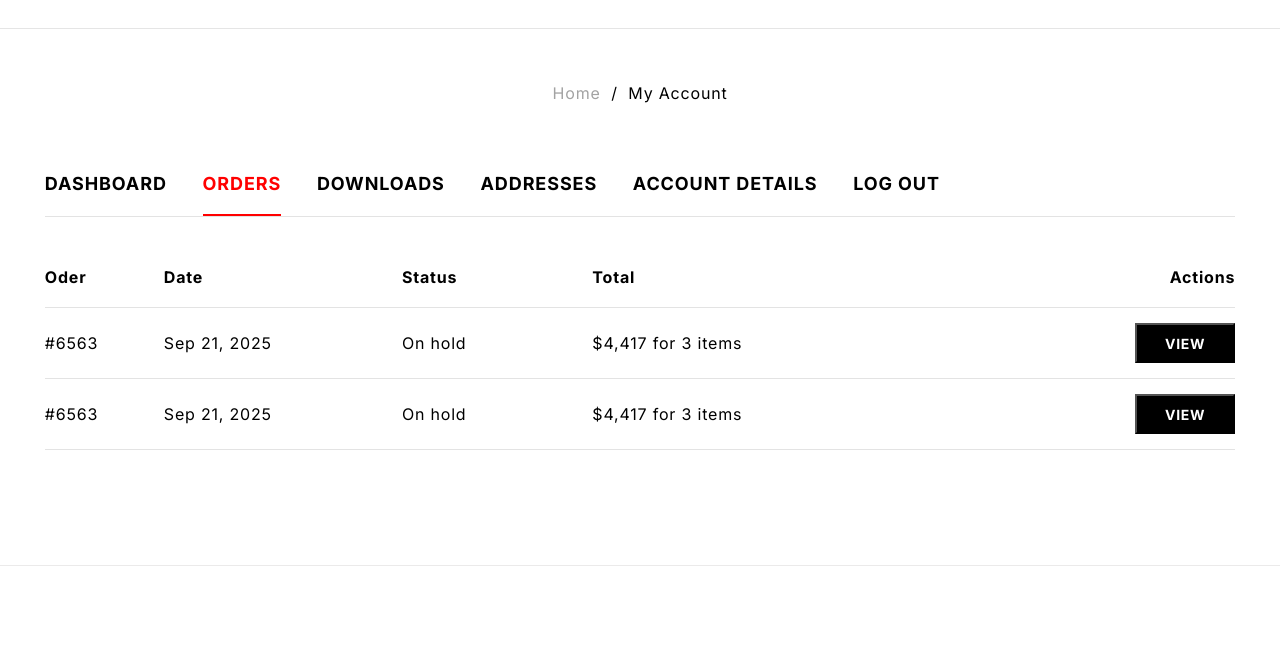
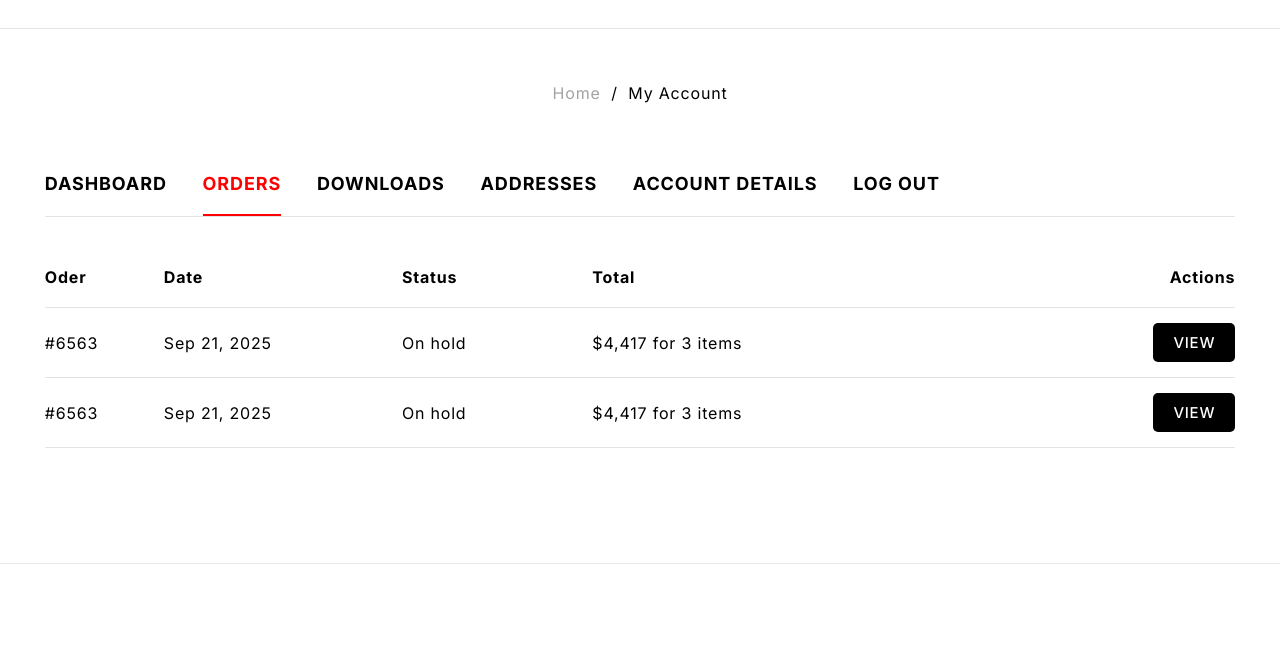
Before and after one commit to vinadat122/t2507e_html, a plain HTML site: page asm5_oders.html in a window 1280 px wide. Shown: the part 136-800 px from the top of the page. Drawn offline with Linux system fonts and the light colour scheme.

Commit message:
lastupdate

```diff
--- a/asm5_oders.html
+++ b/asm5_oders.html
@@ -74,14 +74,14 @@
                         <td>Sep 21, 2025</td>
                         <td>On hold</td>
                         <td>$4,417 for 3 items</td>
-                        <td class="col-e"><button type="button">VIEW</button></td>
+                        <td class="col-e"><a href="https://vinadat122.github.io/t2507e_html/asm5_oder_details.html" class="btn">VIEW</a></td>
                     </tr>
                     <tr>
                         <td>#6563</td>
                         <td>Sep 21, 2025</td>
                         <td>On hold</td>
                         <td>$4,417 for 3 items</td>
-                        <td class="col-e"><button type="button">VIEW</button></td>
+                        <td class="col-e"><a href="https://vinadat122.github.io/t2507e_html/asm5_oder_details.html" class="btn">VIEW</a></td>
                     </tr>
                 </table>
             </div>
--- a/css/asm5.css
+++ b/css/asm5.css
@@ -339,9 +339,19 @@ table td{
     width: 24%;
     text-align: right;
 }
-.col-e button{
-    width: 100px;
-    height: 40px;
+.col-e .btn{
+    display: inline-block;
+    padding: 10px 20px;
+    background-color: black;
+    color: white;
+    text-decoration: none;
+    border-radius: 5px;
+    font-size: 15px;
+    font-weight: 500;
+}
+.col-e .btn:hover{
+    transform: rotate(20deg);
+    transition: all 0.3s ease;
 }
 .main .span{
     display: inline-block;
```
